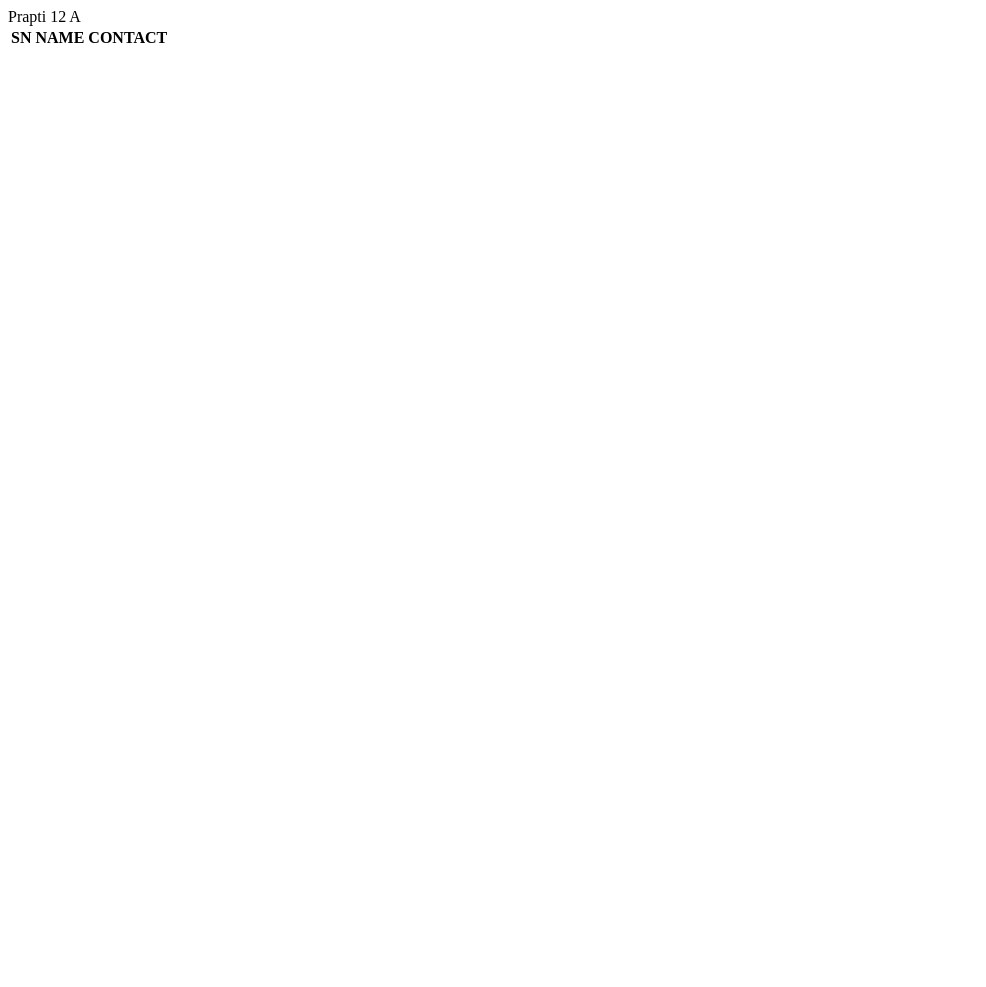
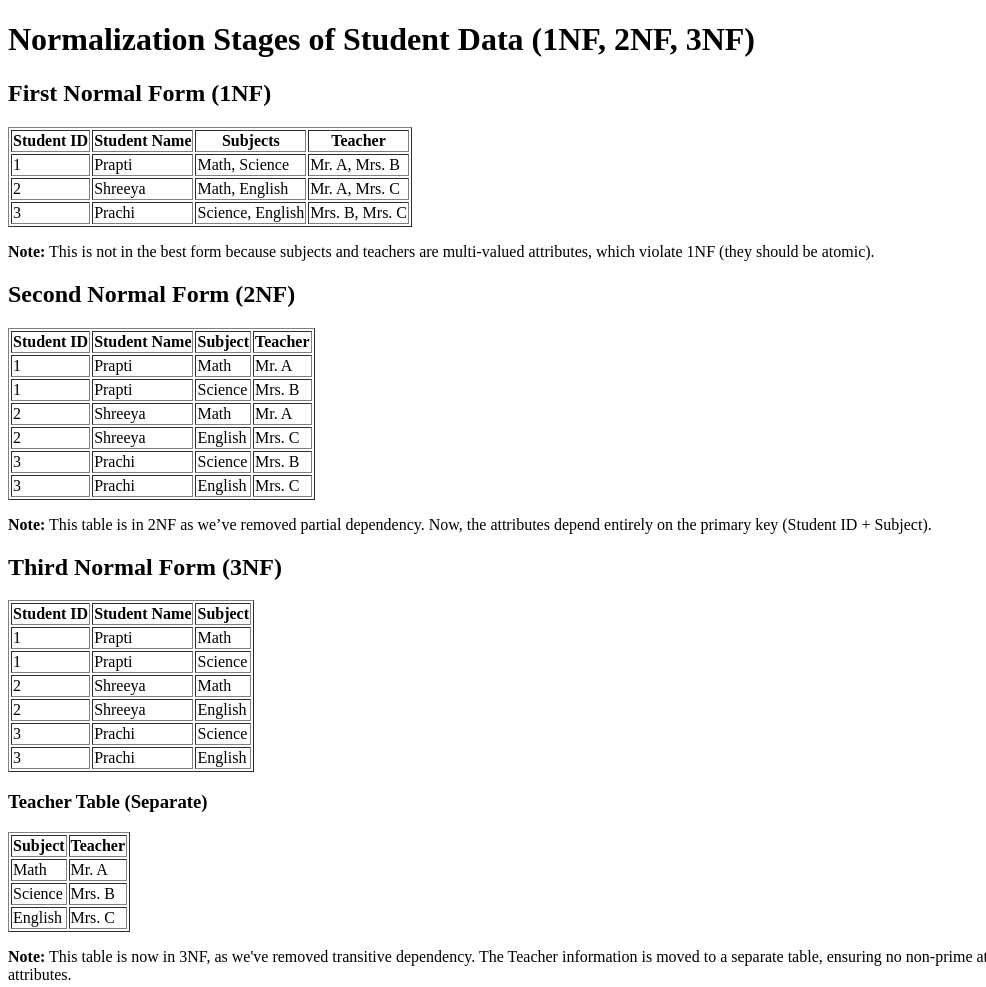
Before and after one commit to praptipokhrel/prapti12a, a plain HTML site: page index.html in a window 1280 px wide. Shown: the whole page, without its empty margins (0-986 px from the left). Before the commit the page ends 800 px from the top, so only its background shows below. Drawn offline with Linux system fonts and the light colour scheme.

Commit message:
Update index.html

```diff
--- a/index.html
+++ b/index.html
@@ -1,12 +1,169 @@
-<html>
-  <head> Prapti 12 A </head>
-  <body>
-    <table>
-      <tr>
-        <th>SN</th>
-        <th>NAME</th>
-        <th>CONTACT</th>
-      </tr>
+<!DOCTYPE html>
+<html lang="en">
+<head>
+    <meta charset="UTF-8">
+    <meta name="viewport" content="width=device-width, initial-scale=1.0">
+    <title>Student Data Normalization</title>
+</head>
+<body>
+    <h1>Normalization Stages of Student Data (1NF, 2NF, 3NF)</h1>
+
+    <!-- 1NF Table -->
+    <h2>First Normal Form (1NF)</h2>
+    <table border="1">
+        <thead>
+            <tr>
+                <th>Student ID</th>
+                <th>Student Name</th>
+                <th>Subjects</th>
+                <th>Teacher</th>
+            </tr>
+        </thead>
+        <tbody>
+            <tr>
+                <td>1</td>
+                <td>Prapti</td>
+                <td>Math, Science</td>
+                <td>Mr. A, Mrs. B</td>
+            </tr>
+            <tr>
+                <td>2</td>
+                <td>Shreeya</td>
+                <td>Math, English</td>
+                <td>Mr. A, Mrs. C</td>
+            </tr>
+            <tr>
+                <td>3</td>
+                <td>Prachi</td>
+                <td>Science, English</td>
+                <td>Mrs. B, Mrs. C</td>
+            </tr>
+        </tbody>
     </table>
-  </body>
+
+    <p><strong>Note:</strong> This is not in the best form because subjects and teachers are multi-valued attributes, which violate 1NF (they should be atomic).</p>
+
+    <!-- 2NF Table -->
+    <h2>Second Normal Form (2NF)</h2>
+    <table border="1">
+        <thead>
+            <tr>
+                <th>Student ID</th>
+                <th>Student Name</th>
+                <th>Subject</th>
+                <th>Teacher</th>
+            </tr>
+        </thead>
+        <tbody>
+            <tr>
+                <td>1</td>
+                <td>Prapti</td>
+                <td>Math</td>
+                <td>Mr. A</td>
+            </tr>
+            <tr>
+                <td>1</td>
+                <td>Prapti</td>
+                <td>Science</td>
+                <td>Mrs. B</td>
+            </tr>
+            <tr>
+                <td>2</td>
+                <td>Shreeya</td>
+                <td>Math</td>
+                <td>Mr. A</td>
+            </tr>
+            <tr>
+                <td>2</td>
+                <td>Shreeya</td>
+                <td>English</td>
+                <td>Mrs. C</td>
+            </tr>
+            <tr>
+                <td>3</td>
+                <td>Prachi</td>
+                <td>Science</td>
+                <td>Mrs. B</td>
+            </tr>
+            <tr>
+                <td>3</td>
+                <td>Prachi</td>
+                <td>English</td>
+                <td>Mrs. C</td>
+            </tr>
+        </tbody>
+    </table>
+
+    <p><strong>Note:</strong> This table is in 2NF as we’ve removed partial dependency. Now, the attributes depend entirely on the primary key (Student ID + Subject).</p>
+
+    <!-- 3NF Table -->
+    <h2>Third Normal Form (3NF)</h2>
+    <table border="1">
+        <thead>
+            <tr>
+                <th>Student ID</th>
+                <th>Student Name</th>
+                <th>Subject</th>
+            </tr>
+        </thead>
+        <tbody>
+            <tr>
+                <td>1</td>
+                <td>Prapti</td>
+                <td>Math</td>
+            </tr>
+            <tr>
+                <td>1</td>
+                <td>Prapti</td>
+                <td>Science</td>
+            </tr>
+            <tr>
+                <td>2</td>
+                <td>Shreeya</td>
+                <td>Math</td>
+            </tr>
+            <tr>
+                <td>2</td>
+                <td>Shreeya</td>
+                <td>English</td>
+            </tr>
+            <tr>
+                <td>3</td>
+                <td>Prachi</td>
+                <td>Science</td>
+            </tr>
+            <tr>
+                <td>3</td>
+                <td>Prachi</td>
+                <td>English</td>
+            </tr>
+        </tbody>
+    </table>
+
+    <h3>Teacher Table (Separate)</h3>
+    <table border="1">
+        <thead>
+            <tr>
+                <th>Subject</th>
+                <th>Teacher</th>
+            </tr>
+        </thead>
+        <tbody>
+            <tr>
+                <td>Math</td>
+                <td>Mr. A</td>
+            </tr>
+            <tr>
+                <td>Science</td>
+                <td>Mrs. B</td>
+            </tr>
+            <tr>
+                <td>English</td>
+                <td>Mrs. C</td>
+            </tr>
+        </tbody>
+    </table>
+
+    <p><strong>Note:</strong> This table is now in 3NF, as we've removed transitive dependency. The Teacher information is moved to a separate table, ensuring no non-prime attribute depends on other non-prime attributes.</p>
+</body>
 </html>
```
